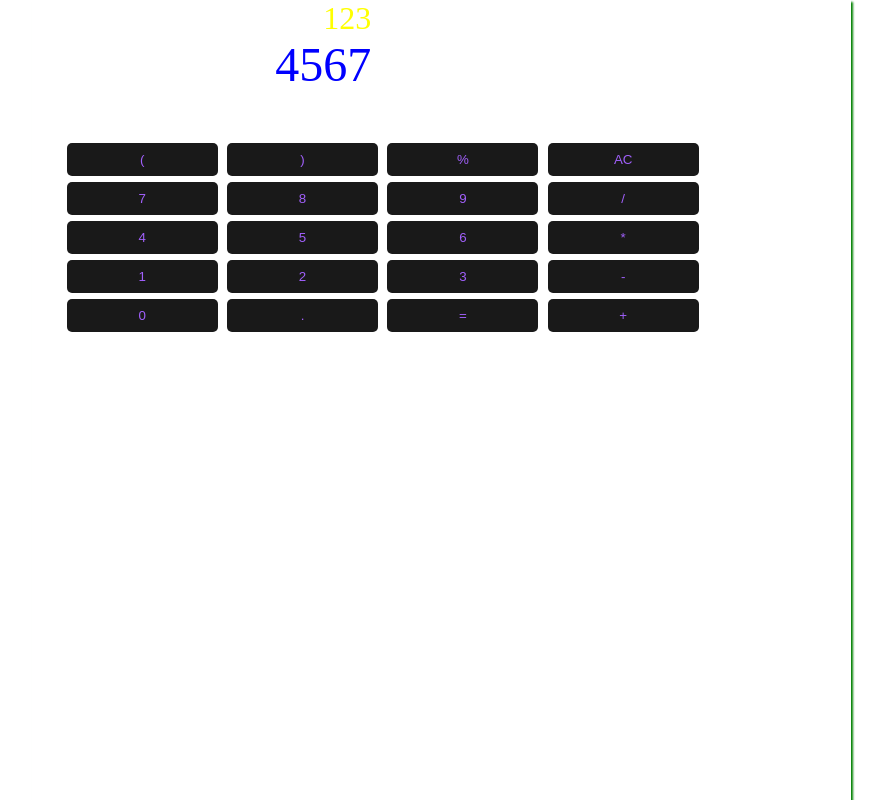
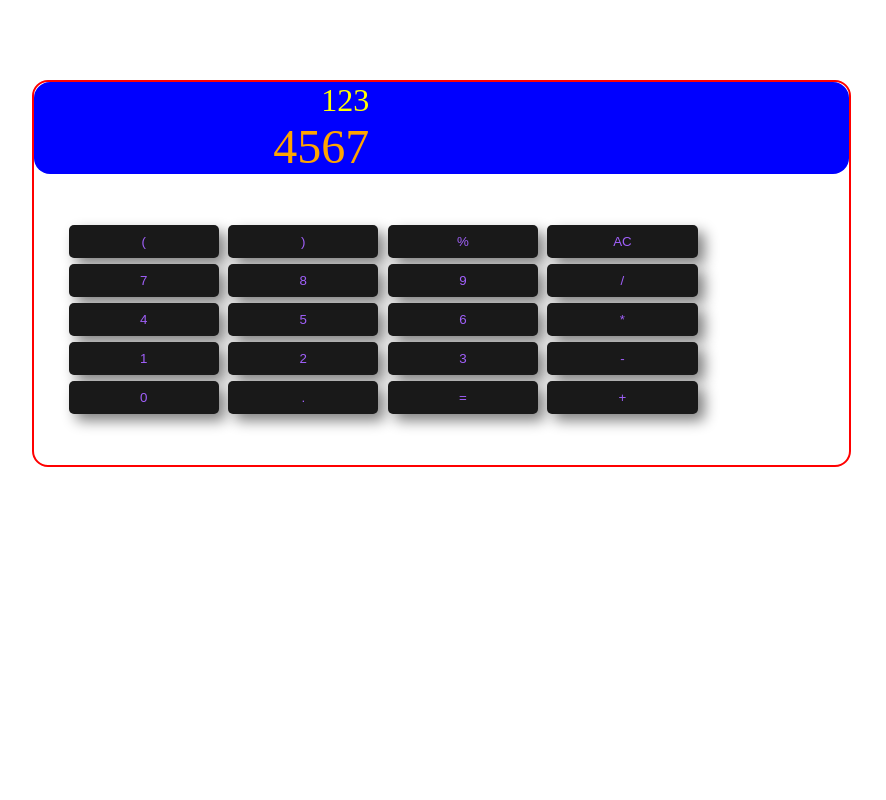
Before and after one commit to PaulineOndiek/jsProject, a plain HTML site: page script/index.html in a window 1280 px wide. Shown: the whole page, without its empty margins (96-982 px from the left). Drawn offline with Linux system fonts and the light colour scheme.

Commit message:
continued working on the user interface

```diff
--- a/css/sections/_main.scss
+++ b/css/sections/_main.scss
@@ -2,16 +2,20 @@
 @use "../sections/mixins.scss";
 
 .main{
-box-shadow:2px 2px 2px grey;
+border:2px solid red;
 width:80%;
+margin-top:5em;
+border-radius: 1em;;
 
 }
 
 button{
-    @include mixins(center,center,row, wrap);
-    display:flex;
+    // @include mixins(center,center,row, wrap);
+    // display:flex;
+    // align-items:center;
+    // flex-direction:column;
 
-    // gap:2em;
+    gap:2em;
     padding:.7em 1.8em;
     border-radius: 5px;
     border:none;
@@ -20,6 +24,7 @@ button{
     // box-shadow:1em 1em .3em grey;
     background:#191919;
     color:#A160FB;
+    box-shadow:.5em .5em 1em grey;
 
 
 }
@@ -35,7 +40,10 @@ button{
     justify-content: space-around;
     align-items:flex-end;
     flex-direction:column;
-    // background:blue;
+    background:blue;
+    width:100%;
+    text-align: end;
+    border-radius:1em ;
 
 
     .first-part{
@@ -46,6 +54,6 @@ button{
 
     .second-part{
         font-size:3rem;
-        color:blue;
+        color:orange;
     }
 }
--- a/script/app.js
+++ b/script/app.js
@@ -1,11 +1,4 @@
 console.log("Hello World");
-class calculator{
-    constructor(firstTextElement, secondTextElement){
-    this.firstTextElement=firstTextElement
-    this.secondTextElement=secondTextElement
-    this.erase=erase()
-}
-}
 
 const firstTextElement=document.querySelector("[data-first]")
 console.log(firstTextElement)
@@ -20,12 +13,23 @@ console.log(clearing);
 const equal=document.querySelector("[data-equal]")
 console.log(equal)
 
+class calculator{
+    constructor(firstTextElement, secondTextElement){
+    this.firstTextElement=firstTextElement
+    this.secondTextElement=secondTextElement
+    this.erase=erase()
+}
+}
+
+
 function erase () {
 this.first=""
 this.second=""
 this.operation="undefined"
 
 }
+
+const calculation= new calculator(firstTextElement, secondTextElement)
 
 function appendNumber(number) {
   if (number === '.' && this.second.includes('.')) return
@@ -84,6 +88,7 @@ function computation() {
         }
       }
 
+
  function displayNUmber(number){
   const stringNumber = number.toString()
   const integerDigits = parseFloat(stringNumber.split('.')[0])
@@ -111,25 +116,17 @@ function computation() {
       }
     }
 
-
-
-
-const calculation= new calculator(firstTextElement, secondTextElement)
-
-
 numerics.forEach(button=>{
 button.addEventListener("click", () => {
-// calculation.appendNumber(button.innerText)
+calculation.appendNumber(button.innerText)
 console.log(calculation)
-// calculation.update
-
-
+calculation.update
 } )
 })
 
 operation.forEach(button=>{
     button.addEventListener("click", ()=>{
-      // calculation.selectOperation(button.innerText)
+      calculation.selectOperation(button.innerText)
       console.log(calculation)
       calculation.update
 
@@ -142,8 +139,6 @@ calculation.update
 
 
     }
-
-
 )
 
 equal.addEventListener(
```
Also changed, not shown: css/styles.css, 1 other file.
